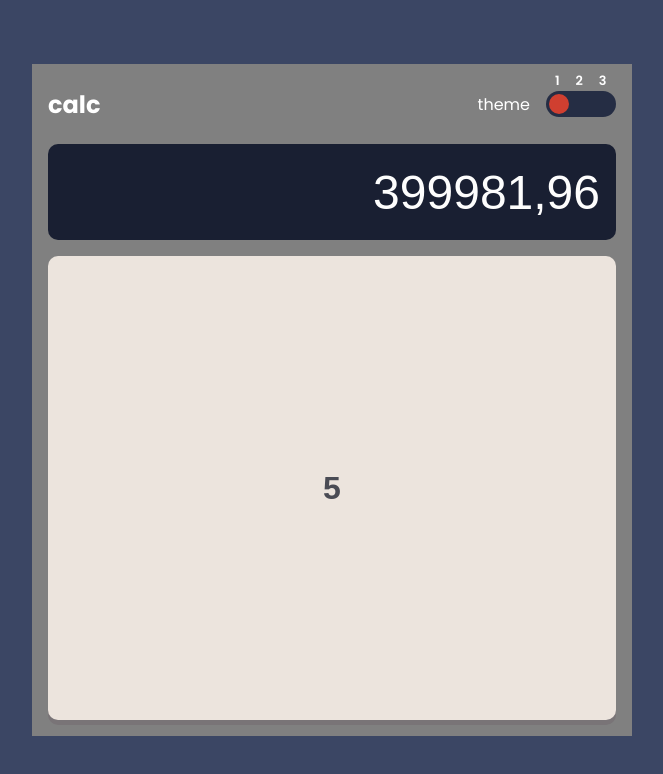
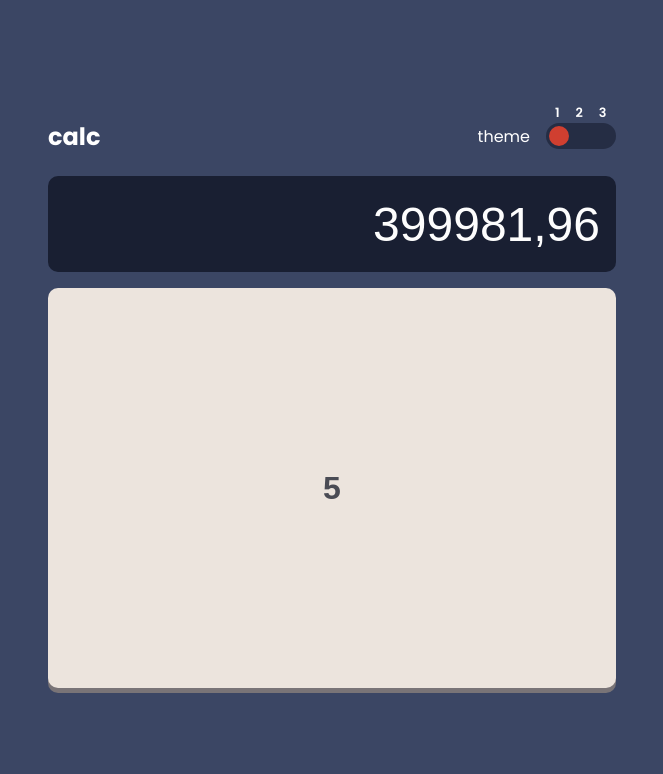
Before and after one commit to eduardoqsilva/Calculadora-react, a React (Vite) app: page / in a window 1280 px wide. Shown: the top 774 px of the page, without its empty margins (308-971 px from the left). Built offline with nearby package versions, Linux system fonts and the light colour scheme.

Commit message:
update Wrapper component

```diff
--- a/src/components/Wrapper/wrapper.styled.ts
+++ b/src/components/Wrapper/wrapper.styled.ts
@@ -2,9 +2,10 @@ import styled from "styled-components";
 
 export const WrapperStyled = styled.main`
   width: 100%;
-  height: calc(100% - 8rem);
+  height: calc(100% - 12rem);
+  max-height: 700px;
   max-width: 600px;
-  background-color: gray;
+  /* background-color: gray; */
 
   padding: 1rem;
 
```
